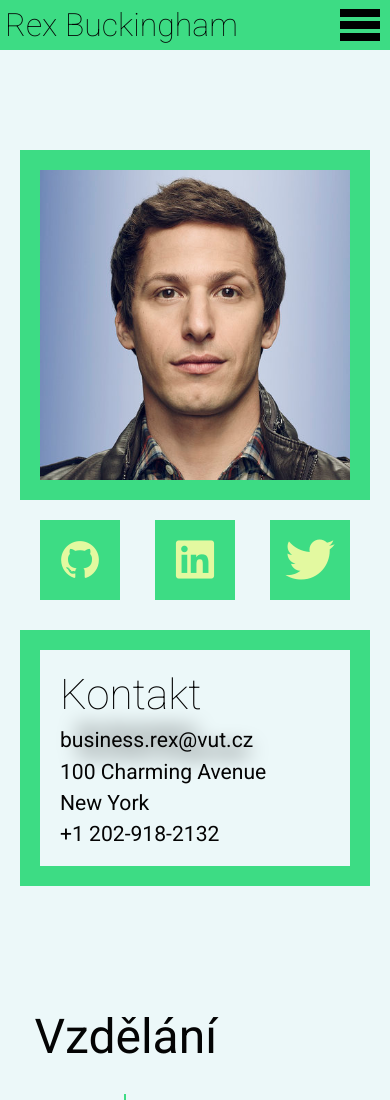
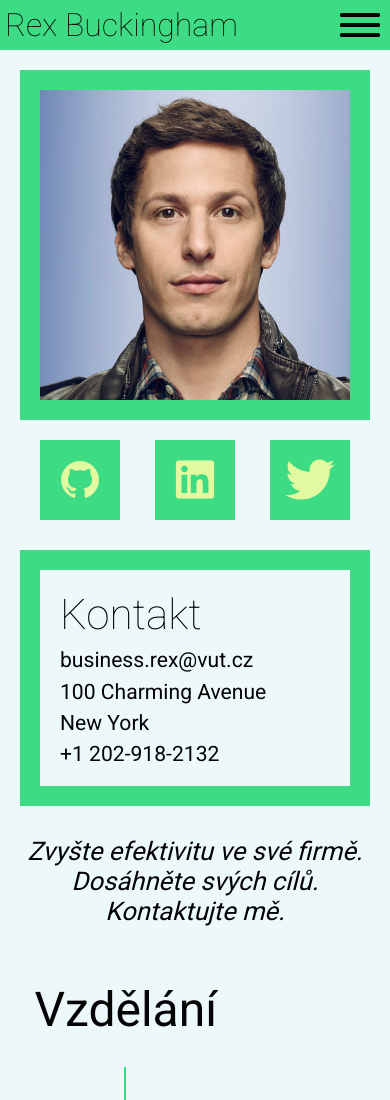
Before and after one commit to Sekky61/itw, a plain HTML site: page projekt2/index.html in a window 390 px wide. Shown: the top 1100 px of the page. Drawn offline with nearby package versions, Linux system fonts and the light colour scheme.

```diff
--- a/projekt2/index.html
+++ b/projekt2/index.html
@@ -24,9 +24,9 @@
       <div id="hamburger">
         <label for="menu-toggle">
           <svg viewBox="0 0 100 100">
-            <rect y="10" width="100" height="20"></rect>
-            <rect y="40" width="100" height="20"></rect>
-            <rect y="70" width="100" height="20"></rect>
+            <rect y="20" width="100" height="10" rx="4"></rect>
+            <rect y="45" width="100" height="10" rx="4"></rect>
+            <rect y="70" width="100" height="10" rx="4"></rect>
           </svg>
         </label>
       </div>
@@ -61,10 +61,6 @@
     <main>
       <section id="about">
         <div class="rectangle-container">
-          <div class="name-rect">
-            <h2>Rex Buckingham</h2>
-            <h3>Konzultant, programátor</h3>
-          </div>
           <div class="picture-rect">
             <div>
               <div class="socials-container">
@@ -96,6 +92,9 @@
               <li>New York</li>
               <li>+1 202-918-2132</li>
             </ul>
+          </div>
+          <div class="name-rect">
+            <h3>Zvyšte efektivitu ve své firmě. Dosáhněte svých cílů. Kontaktujte mě.</h3>
           </div>
         </div>
       </section>
--- a/projekt2/styles/about.scss
+++ b/projekt2/styles/about.scss
@@ -20,9 +20,16 @@
 }
 
 .name-rect {
-    position: absolute;
-    bottom: 10%;
-    left: 20%;
+    text-align: center;
+    width: 100%;
+    margin-bottom: 40px;
+
+    h3 {
+        font-size: 1.6em;
+        font-style: italic;
+        margin-top: 20px;
+
+    }
 }
 
 .info-rect {
@@ -134,6 +141,18 @@
 
         width: 400px;
     }
+
+    .name-rect {
+        position: absolute;
+        bottom: 15%;
+        left: 0;
+
+        margin-top: 0;
+        margin-bottom: 20px;
+
+        padding-left: 10px;
+        padding-right: 10px;
+    }
 }
 
 .social {
--- a/projekt2/styles/header.scss
+++ b/projekt2/styles/header.scss
@@ -33,31 +33,34 @@ header {
     z-index: 5;
     position: sticky;
     top: 0;
+    margin-bottom: 20px;
 }
 
 nav {
     display: block;
     z-index: 2;
 
-    height: 0;
     overflow: hidden;
 
-    margin-top: vars.$nav-top-padding;
+    transition: max-height 0.1s cubic-bezier(0.65, 0.05, 0.36, 1);
+
     margin-left: 0.8em;
     font-size: 1.2em;
 
     box-sizing: border-box;
 
-    * {
-        transition: inherit;
-    }
+    overflow-y: hidden;
 
     li {
         &:hover {
             text-decoration: underline;
         }
 
-        transition: all 0.25s cubic-bezier(0.65, 0.05, 0.36, 1);
+        a {
+            transition: all 200ms cubic-bezier(0.65, 0.05, 0.36, 1);
+            transition-property: background-color,
+                padding;
+        }
 
         margin-top: 1em;
         margin-bottom: 1em;
@@ -86,7 +89,11 @@ nav {
     display: block;
     margin: 0;
     padding-left: 0.8em;
-    height: auto;
+    max-height: 1500px;
+}
+
+#nav {
+    max-height: 0;
 }
 
 @include vars.desktop {
@@ -96,9 +103,11 @@ nav {
         top: vars.$border-thickness;
         left: vars.$border-thickness;
         height: auto;
+        max-height: 100%;
 
         background-color: transparent;
+        margin-left: 0.8em;
+
         margin-top: 100px;
-        margin-left: 0.8em;
     }
 }
```
Also changed, not shown: projekt2/style.css, 1 other file.
